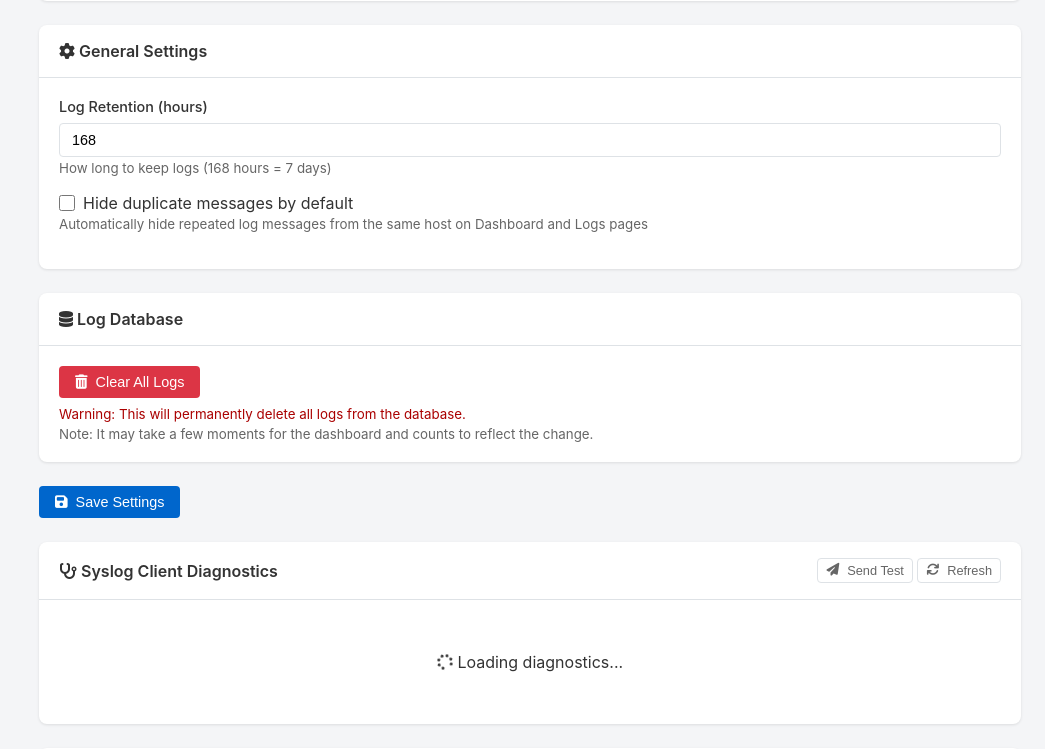
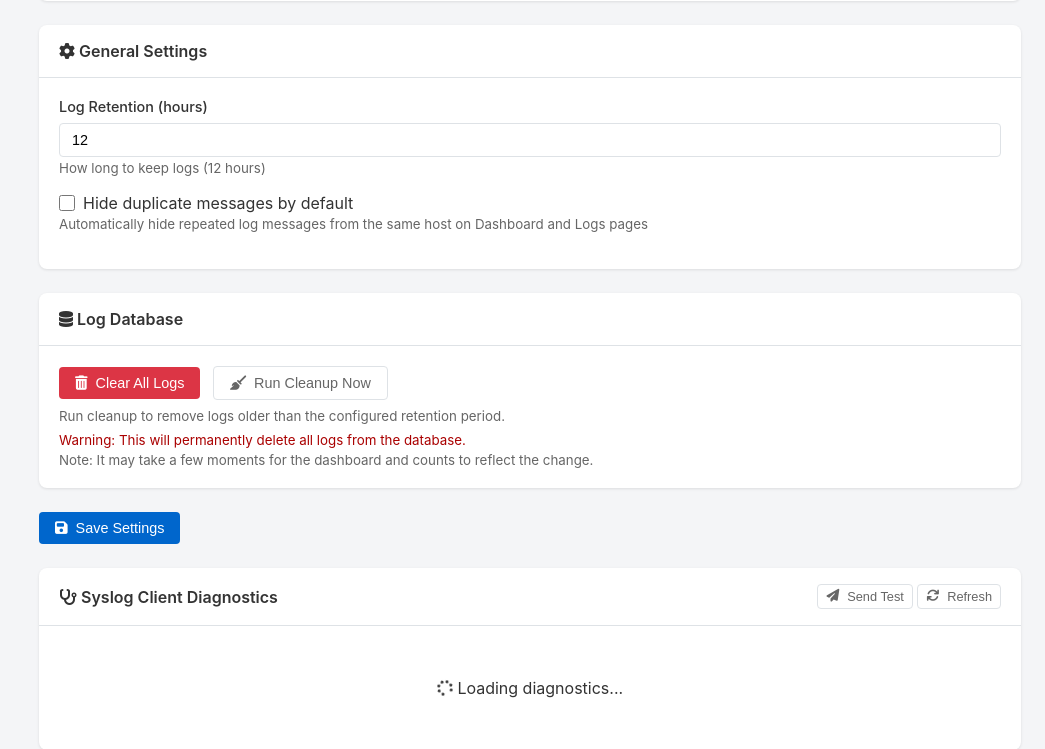
Before and after one commit to ftsiadimos/LogRadarAI, a Flask app: template templates/settings.html in a window 1280 px wide. Shown: the part 1250-1999 px from the top of the page, without its empty margins (235-1280 px from the left). Run offline with Flask 3, Linux system fonts and the light colour scheme; the template is opened without the code that fills it, so the values that code supplies are empty; the visitor is signed in with stand-in values (Sample User, id 1); some libraries are stand-ins or nearby versions.

Commit message:
Enhance log cleanup functionality to utilize configurable retention settings

```diff
--- a/app.py
+++ b/app.py
@@ -243,11 +243,26 @@ def periodic_analysis():
         })
 
 def cleanup_task():
-    """Periodic cleanup of old logs"""
+    """Periodic cleanup of old logs (improved diagnostics). Uses the configured
+    'log_retention_hours' setting when available, otherwise falls back to Config."""
+    ts = datetime.now(timezone.utc).isoformat()
     try:
-        count = redis_client.cleanup_old_logs()
-        if count > 0:
-            print(f"[Scheduler] Cleaned up {count} old logs")
+        # Determine retention to use for this run (prefer saved settings)
+        try:
+            settings = redis_client.get_settings()
+            retention = int(settings.get('log_retention_hours', Config.LOG_RETENTION_HOURS))
+        except Exception:
+            retention = Config.LOG_RETENTION_HOURS
+
+        count = redis_client.cleanup_old_logs(retention_hours=retention)
+        status = redis_client.get_cleanup_status()
+        msg = (f"[Scheduler] Cleanup run at {ts} - removed {count} old logs "
+               f"(used_retention={retention}h) | timeline_count={status.get('timeline_count')} "
+               f"last_run={status.get('last_run')} last_removed={status.get('last_removed')}")
+        try:
+            app.logger.info(msg)
+        except Exception:
+            print(msg)
     except redis.exceptions.ConnectionError as e:
         print(f"[Scheduler] Redis connection error during cleanup: {e}")
     except Exception as e:
@@ -551,6 +566,38 @@ def api_clear_all_logs():
     """Delete all logs from the database"""
     count = redis_client.clear_all_logs()
     return jsonify({'status': 'ok', 'deleted': count})
+
+# Manual cleanup (admin only)
+@app.route('/api/logs/cleanup', methods=['POST'])
+@login_required
+@require_redis_api
+def api_cleanup_old_logs():
+    """Trigger immediate cleanup of logs older than retention period (admin only)"""
+    if not current_user.is_admin:
+        return jsonify({'error': 'Access denied'}), 403
+    try:
+        # Use configured retention if available
+        try:
+            settings = redis_client.get_settings()
+            retention = int(settings.get('log_retention_hours', Config.LOG_RETENTION_HOURS))
+        except Exception:
+            retention = Config.LOG_RETENTION_HOURS
+
+        count = redis_client.cleanup_old_logs(retention_hours=retention)
+        status = redis_client.get_cleanup_status()
+        print(f"[Admin] Manual cleanup removed {count} old logs (used_retention={retention}h)")
+        return jsonify({
+            'status': 'ok',
+            'deleted': count,
+            'redis_connected': redis_client.ping(),
+            'timeline_count': status.get('timeline_count'),
+            'retention_hours': retention,
+            'cleanup_status': status
+        })
+    except redis.exceptions.ConnectionError as e:
+        return jsonify({'error': 'Redis connection failed', 'message': str(e)}), 503
+    except Exception as e:
+        return jsonify({'error': 'Cleanup failed', 'message': str(e)}), 500
 
 @app.route('/api/logs/ingest', methods=['POST'])
 @require_redis_api
--- a/config.py
+++ b/config.py
@@ -34,7 +34,7 @@ class Config:
     TELEGRAM_CHAT_ID = os.environ.get('TELEGRAM_CHAT_ID', '')
 
     # Log retention (in hours)
-    LOG_RETENTION_HOURS = int(os.environ.get('LOG_RETENTION_HOURS', 168))  # 7 days
+    LOG_RETENTION_HOURS = int(os.environ.get('LOG_RETENTION_HOURS', 12))  # 12 hours
 
     # Analysis
     ANALYSIS_INTERVAL_SECONDS = int(os.environ.get('ANALYSIS_INTERVAL_SECONDS', 300))  # 5 minutes
--- a/docker-compose.example.yml
+++ b/docker-compose.example.yml
@@ -16,7 +16,7 @@ services:
       - OLLAMA_MODEL=${OLLAMA_MODEL:-llama3.2}
       - TELEGRAM_BOT_TOKEN=${TELEGRAM_BOT_TOKEN:-}
       - TELEGRAM_CHAT_ID=${TELEGRAM_CHAT_ID:-}
-      - LOG_RETENTION_HOURS=${LOG_RETENTION_HOURS:-168}
+      - LOG_RETENTION_HOURS=${LOG_RETENTION_HOURS:-12}
       - ANALYSIS_INTERVAL_SECONDS=${ANALYSIS_INTERVAL_SECONDS:-300}
     volumes:
       - /var/run/docker.sock:/var/run/docker.sock:ro
--- a/requirements.txt
+++ b/requirements.txt
@@ -11,3 +11,4 @@ python-dotenv==1.0.0
 docker==7.0.0
 ollama==0.1.6
 apscheduler==3.10.4
+rq-dashboard
--- a/services/docker_collector.py
+++ b/services/docker_collector.py
@@ -104,7 +104,7 @@ class DockerLogCollector:
                     del self.watched_containers[container_id]
                 return
 
-            print(f"[DockerLogCollector] Watching container: {container_name}")
+           # print(f"[DockerLogCollector] Watching container: {container_name}")
 
             # Stream logs from now
             for log in container.logs(stream=True, follow=True, since=int(time.time())):
@@ -130,8 +130,8 @@ class DockerLogCollector:
                 except Exception as e:
                     print(f"[DockerLogCollector] Error parsing log: {e}")
 
-        except Exception as e:
-            print(f"[DockerLogCollector] Error watching container {container_id}: {e}")
+        #except Exception as e:
+         #   print(f"[DockerLogCollector] Error watching container {container_id}: {e}")
         finally:
             if container_id in self.watched_containers:
                 del self.watched_containers[container_id]
--- a/services/redis_client.py
+++ b/services/redis_client.py
@@ -156,11 +156,21 @@ class RedisClient:
         keys = self.client.keys('logs:host:*')
         return sorted([k.replace('logs:host:', '') for k in keys])
 
-    def cleanup_old_logs(self):
-        """Remove logs older than retention period"""
-        cutoff = time.time() - (Config.LOG_RETENTION_HOURS * 3600)
+    def cleanup_old_logs(self, retention_hours: int = None):
+        """Remove logs older than retention period and record cleanup status.
+        If retention_hours is not provided, read 'log_retention_hours' from settings (if available).
+        """
+        # Determine effective retention (hours) to use
+        try:
+            settings = self.get_settings()
+            used_retention = int(retention_hours if retention_hours is not None else settings.get('log_retention_hours', Config.LOG_RETENTION_HOURS))
+        except Exception:
+            used_retention = int(retention_hours if retention_hours is not None else Config.LOG_RETENTION_HOURS)
+
+        cutoff = time.time() - (used_retention * 3600)
         old_logs = self.client.zrangebyscore('logs:timeline', 0, cutoff)
 
+        removed = 0
         for log_id in old_logs:
             log = self.get_log(log_id)
             if log:
@@ -172,8 +182,36 @@ class RedisClient:
                 self.client.srem(f'logs:host:{hostname}', log_id)
             self.client.delete(log_id)
             self.client.zrem('logs:timeline', log_id)
+            removed += 1
 
-        return len(old_logs)
+        # Record last cleanup info so we can inspect it later (useful in Docker)
+        try:
+            now = datetime.now(timezone.utc).isoformat()
+            self.client.set('cleanup:last_run', now)
+            self.client.set('cleanup:last_removed', removed)
+            self.client.set('cleanup:last_used_retention', used_retention)
+        except Exception:
+            # Don't fail cleanup if recording status fails
+            pass
+
+        return removed
+
+    def get_cleanup_status(self):
+        """Return cleanup last run info and current timeline count"""
+        try:
+            last_run = self.client.get('cleanup:last_run')
+            last_removed = self.client.get('cleanup:last_removed')
+            return {
+                'last_run': last_run,
+                'last_removed': int(last_removed) if last_removed is not None else 0,
+                'timeline_count': self.get_logs_count()
+            }
+        except Exception:
+            return {
+                'last_run': None,
+                'last_removed': 0,
+                'timeline_count': self.get_logs_count()
+            }
 
     def clear_all_logs(self) -> int:
         """Delete all logs from the database"""
--- a/static/css/style.css
+++ b/static/css/style.css
@@ -749,11 +749,16 @@ tr:hover {
 
 .analysis-card {
     flex-shrink: 0;
+    display: flex;
+    flex-direction: column;
 }
 
 .analysis-result-body {
-    max-height: 150px;
+    /* Allow the analysis area to be larger and flexible so more output is visible */
+    min-height: 150px;
+    max-height: 45vh; /* responsive cap to avoid pushing other content off-screen */
     overflow-y: auto;
+    resize: vertical; /* allow manual vertical resizing */
 }
 
 .recent-logs-card {
--- a/static/js/app.js
+++ b/static/js/app.js
@@ -1387,7 +1387,7 @@ async function loadSettings() {
         document.getElementById('ollamaHost').value = settings.ollama_host || 'http://localhost:11434';
         document.getElementById('ollamaModel').value = settings.ollama_model || 'llama3.2';
         document.getElementById('analysisInterval').value = settings.analysis_interval || 300;
-        document.getElementById('logRetention').value = settings.log_retention_hours || 168;
+        document.getElementById('logRetention').value = settings.log_retention_hours || 12;
         document.getElementById('autoAnalyze').checked = settings.auto_analyze !== false;
 
         // Hide duplicates default setting
--- a/templates/settings.html
+++ b/templates/settings.html
@@ -125,8 +125,8 @@
         <div class="card-body">
             <div class="form-group">
                 <label class="form-label" for="logRetention">Log Retention (hours)</label>
-                <input type="number" class="form-control" id="logRetention" value="168" min="1">
-                <small style="color: #666;">How long to keep logs (168 hours = 7 days)</small>
+                <input type="number" class="form-control" id="logRetention" value="12" min="1">
+                <small style="color: #666;">How long to keep logs (12 hours)</small>
             </div>
 
             <div class="form-group">
@@ -148,6 +148,12 @@
             <button type="button" class="btn btn-danger" onclick="clearAllLogs()">
                 <i class="fas fa-trash-alt"></i> Clear All Logs
             </button>
+            {% if current_user.is_admin %}
+            <button type="button" class="btn btn-outline" id="runCleanupBtn" onclick="runCleanupNow()" style="margin-left:0.5rem;">
+                <i class="fas fa-broom"></i> Run Cleanup Now
+            </button>
+            <small style="color: #666; display: block; margin-top: 0.5rem;">Run cleanup to remove logs older than the configured retention period.</small>
+            {% endif %}
             <small style="color: #a00; display: block; margin-top: 0.5rem;">Warning: This will permanently delete all logs from the database.</small>
             <small style="color: #666; display: block; margin-top: 0.25rem;">Note: It may take a few moments for the dashboard and counts to reflect the change.</small>
         </div>
@@ -313,5 +319,29 @@ async function clearAllLogs() {
         showToast('Error', 'Failed to clear logs', 'error');
     }
 }
+
+async function runCleanupNow() {
+    if (!confirm('Run cleanup now? This will remove logs older than the configured retention period.')) return;
+    const btn = document.getElementById('runCleanupBtn');
+    try {
+        if (btn) { btn.disabled = true; btn.innerHTML = '<i class="fas fa-spinner fa-spin"></i> Running...'; }
+        const response = await fetch('/api/logs/cleanup', { method: 'POST' });
+        if (response.ok) {
+            const data = await response.json();
+            showToast('Success', `Removed ${data.deleted} old logs`, 'success');
+            try { fetchStats(); } catch(e) {}
+        } else if (response.status === 403) {
+            showToast('Access denied', 'You must be an admin to run cleanup', 'error');
+        } else {
+            const body = await response.json().catch(()=>({}));
+            showToast('Error', body.message || 'Cleanup failed', 'error');
+        }
+    } catch (error) {
+        console.error('Error running cleanup:', error);
+        showToast('Error', 'Cleanup failed', 'error');
+    } finally {
+        if (btn) { btn.disabled = false; btn.innerHTML = '<i class="fas fa-broom"></i> Run Cleanup Now'; }
+    }
+}
 </script>
 {% endblock %}
```
Also changed, not shown: README.md.
